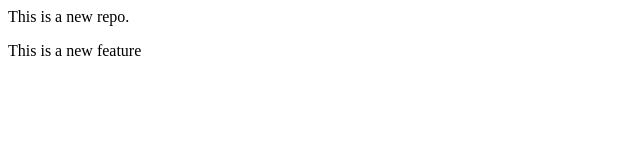
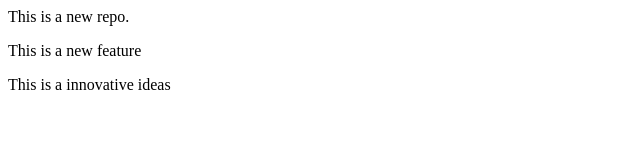
Before and after one commit to Simran-109/localrepo, a plain HTML site: page index.html in a window 1280 px wide. Shown: the whole page, without its empty margins (0-640 px from the left). Drawn offline with Linux system fonts and the light colour scheme.

Commit message:
Add a innovation idea

```diff
--- a/index.html
+++ b/index.html
@@ -1,2 +1,3 @@
 <p>This is a new repo.</p>
 <p>This is a new feature</p>
+<p>This is a innovative ideas</p>
```
